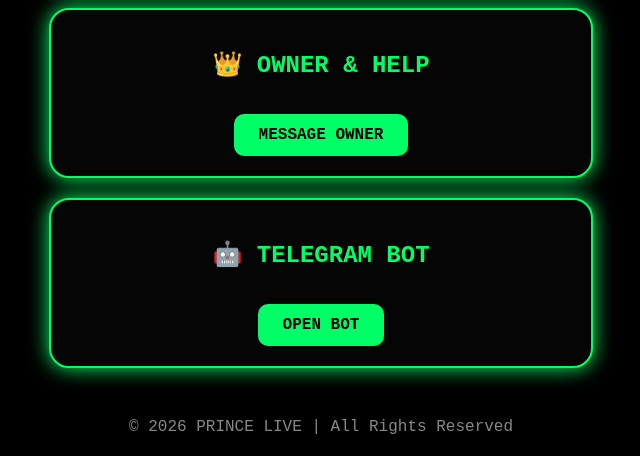
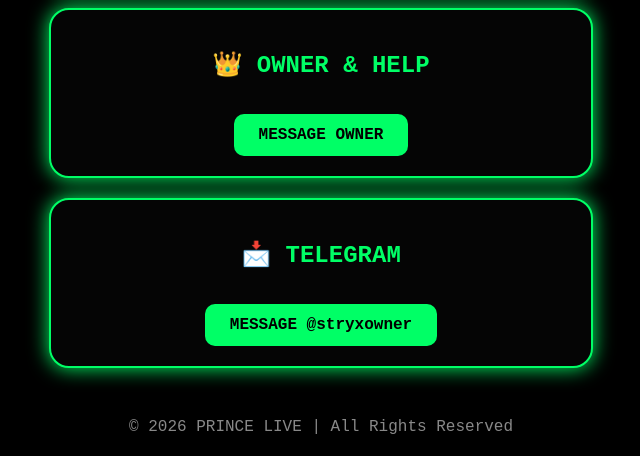
Before and after one commit to princesaxena3545-hue/prince-live-website, a Flask app: page / in a window 1280 px wide. Shown: the part 683-1139 px from the top of the page, without its empty margins (319-959 px from the left). Run offline with Flask 3, Linux system fonts and the light colour scheme.

Commit message:
Direct Telegram DM

```diff
--- a/templates/index.html
+++ b/templates/index.html
@@ -109,9 +109,9 @@ input{
 </div>
 
 <div class="card">
-    <h2>🤖 TELEGRAM BOT</h2>
-    <a class="btn" href="https://t.me/UltraFastPayment_Bot">
-        OPEN BOT
+    <h2>📩 TELEGRAM</h2>
+    <a class="btn" href="https://t.me/stryxowner">
+        MESSAGE @stryxowner
     </a>
 </div>
 
```
